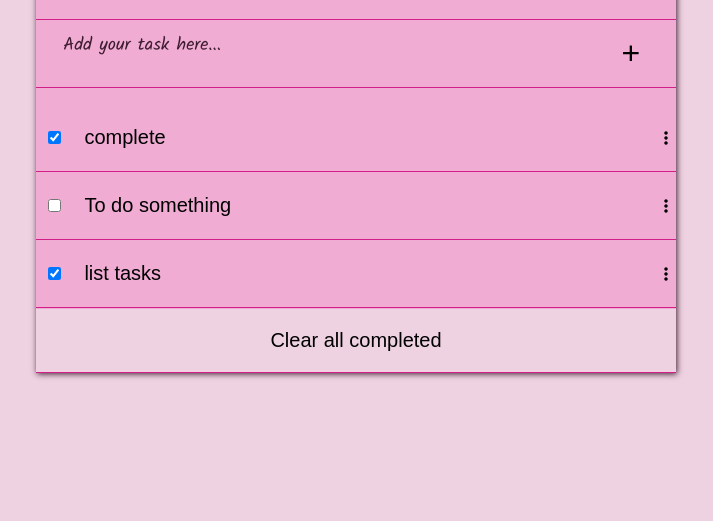
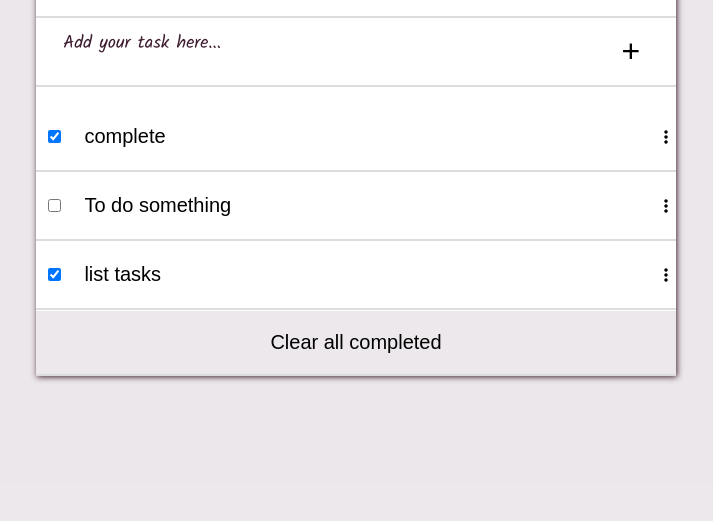
Before and after one commit to mariegrace31/To-do-List, a website built with webpack: page src/index.html in a window 1280 px wide. Shown: the part 279-800 px from the top of the page, without its empty margins (284-997 px from the left). Built offline with nearby package versions, Linux system fonts and the light colour scheme.

Commit message:
Improved the css file

```diff
--- a/src/index.css
+++ b/src/index.css
@@ -1,5 +1,5 @@
 :root {
-  --primary: #eed2e2;
+  --primary: #ece8ebf5;
   --secondary: #daaec8;
 }
 
@@ -28,12 +28,12 @@ body {
   width: 50%;
   padding-top: 25px;
   justify-content: center;
-  background-color: #f1acd4;
+  background-color: #fff;
   box-shadow: 1px 1px 6px #3f1d31;
 }
 
 .container > * {
-  border-bottom: 1px solid #d11f87;
+  border-bottom: 2px solid #ddd;
   padding: 0.7em;
 }
 
@@ -46,14 +46,14 @@ body {
 
 .title-section h1 {
   font-size: 35px;
-  color: #d11f87;
+  color: #292929;
 }
 
 input {
   border-color: transparent;
   padding: 0.6em;
   outline: none;
-  background-color: #f1acd4;
+  background-color: #fff;
   font-size: 20px;
 }
 
@@ -83,7 +83,7 @@ input {
 .input-field input:focus ~ label {
   top: -20px;
   left: 2px;
-  color: #3f1d31;
+  color: #292929;
   font-size: 16px;
 }
 
@@ -110,7 +110,7 @@ input {
   align-items: center;
   gap: 0.7em;
   padding: 0.5em;
-  border-bottom: 1px solid #d11f87;
+  border-bottom: 2px solid #ddd;
 }
 
 .todo-list {
@@ -120,12 +120,12 @@ input {
 .clear-completed {
   width: 100%;
   padding: 0.9em;
-  background-color: #eed2e2;
+  background-color: #ece8ebf5;
   margin-top: -15px;
 }
 
 .clear-completed:hover {
-  color: #d11f87;
+  color: #3c3cf0;
 }
 
 .task i {
```
Also changed, not shown: dist/main.bundle.js.
